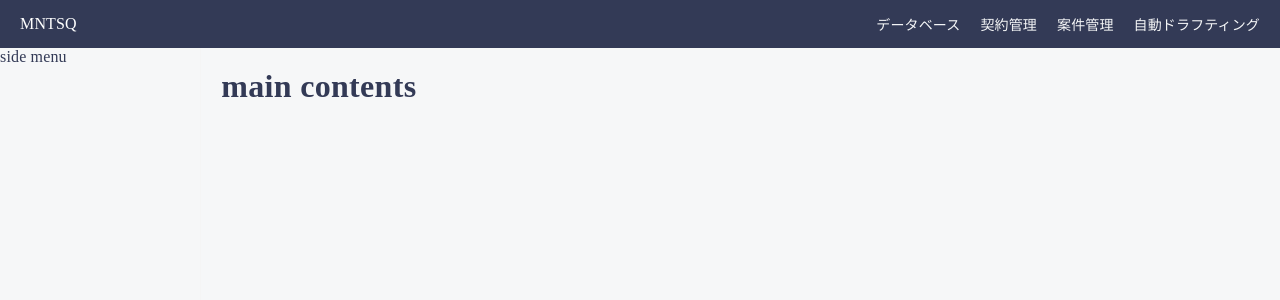
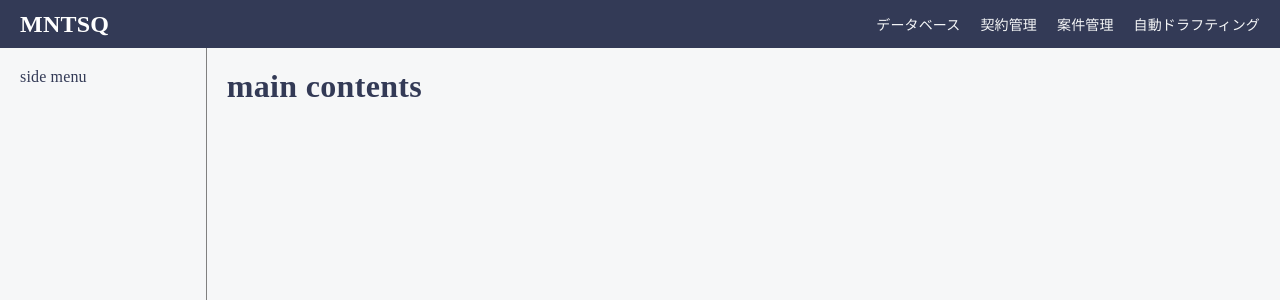
Before and after one commit to calm1205/vite-vue2, a Vue app: page / in a window 1280 px wide. Shown: the top 300 px of the page. Built offline with nearby package versions, Linux system fonts and the light colour scheme.

Commit message:
side line

```diff
--- a/src/components/atoms/Logo.vue
+++ b/src/components/atoms/Logo.vue
@@ -1,13 +1,12 @@
 <script></script>
 
 <template>
-  <div>
-    <div class="title">MNTSQ</div>
-  </div>
+  <h1>MNTSQ</h1>
 </template>
 
 <style lang="scss" scoped>
-.title {
+h1 {
   color: white;
+  font-size: 24px;
 }
 </style>
--- a/src/components/molecules/SideMenu.vue
+++ b/src/components/molecules/SideMenu.vue
@@ -8,6 +8,7 @@
 .wrapper {
   width: 240px;
   height: 100vh;
-  border-right: 1px solid whitesmoke;
+  border-right: 1px solid gray;
+  padding: 20px;
 }
 </style>
```
